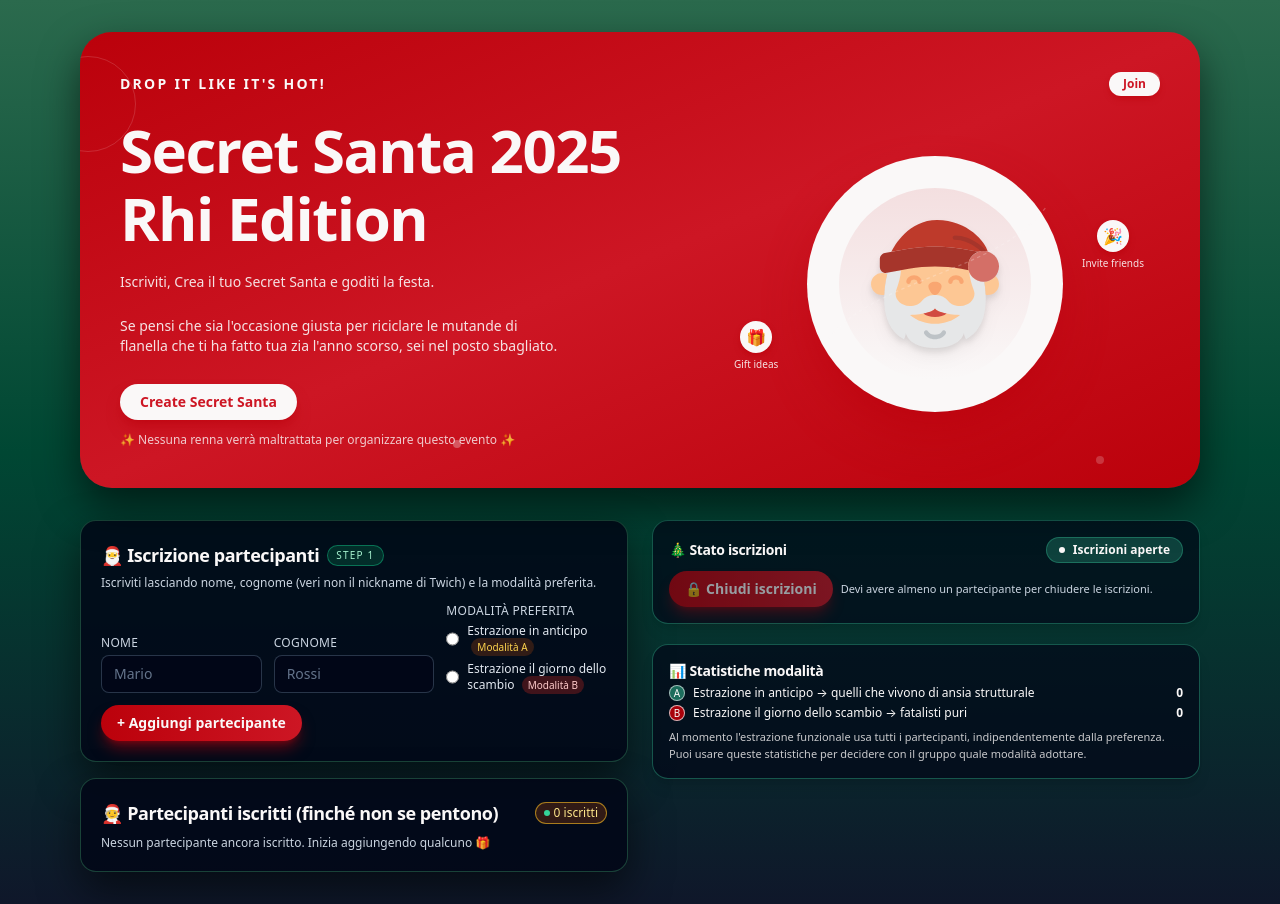
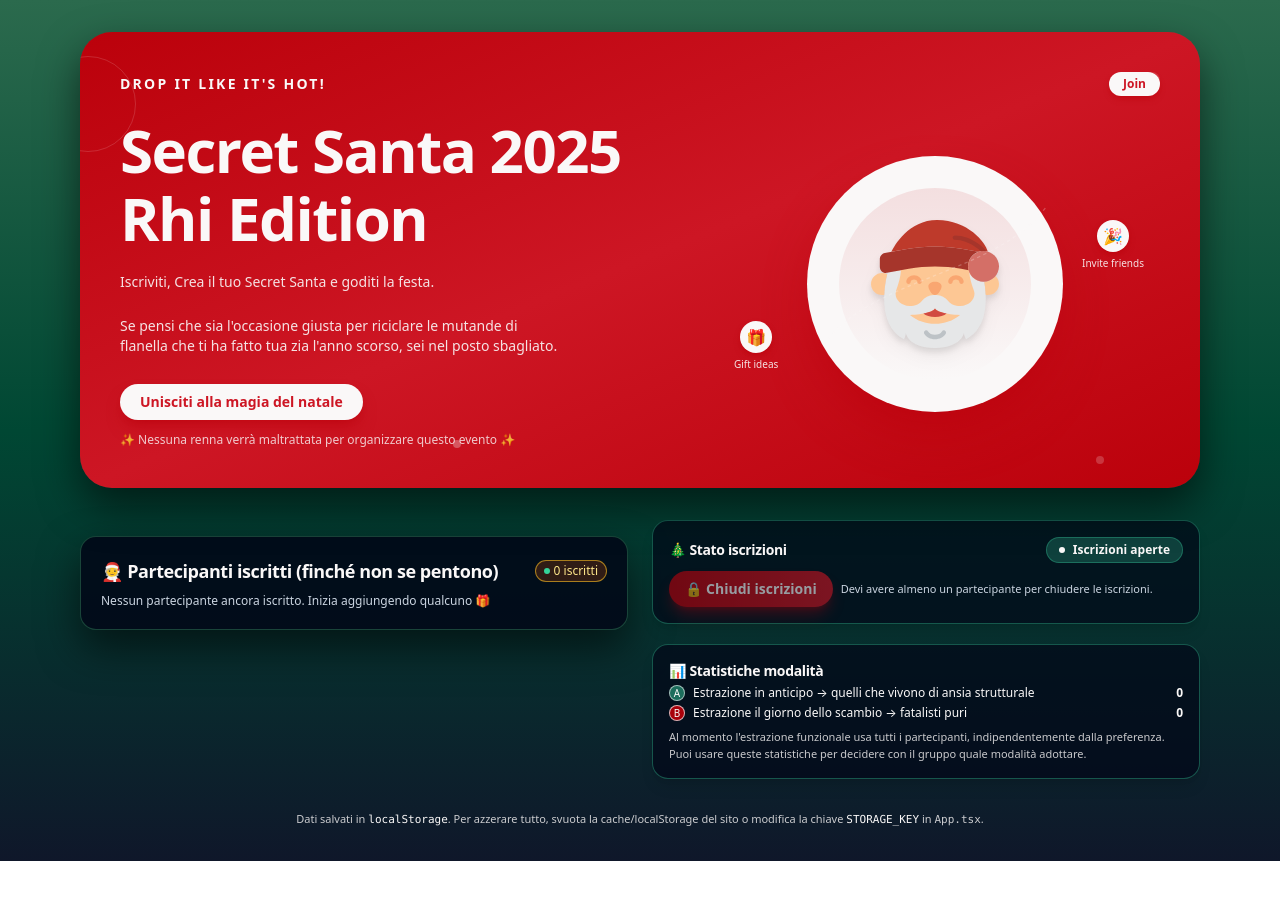
Before and after one commit to ArianoDev/secret-santa, a React (Vite) app: page / in a window 1280 px wide. After the commit the page ends 861 px from the top, so only its background shows below. Built offline with nearby package versions, Linux system fonts and the light colour scheme.

Commit message:
Moved ParticipantsForm in a modal

```diff
--- a/src/App.tsx
+++ b/src/App.tsx
@@ -13,6 +13,7 @@ import EnrollmentControls from "./components/EnrollmentControls";
 import DrawingArea from "./components/DrawingArea";
 import AdvanceDrawArea from "./components/AdvanceDrawArea";
 import Hero from "./components/Hero";
+import Modal from "./components/Modal";
 
 const STORAGE_KEY = "secret-santa-app-v2";
 
@@ -52,9 +53,6 @@ function generateId() {
   return `${Date.now()}-${Math.random().toString(36).slice(2, 9)}`;
 }
 
-/**
- * Genera una derangement (permutazione senza punti fissi) di [0..n-1]
- */
 function generateDerangement(n: number): number[] {
   if (n <= 1) return [];
 
@@ -88,6 +86,8 @@ const App: React.FC = () => {
   const [enrollmentOpen, setEnrollmentOpen] = useState<boolean>(true);
   const [drawStateB, setDrawStateB] = useState<DrawStateB>({ drawnIds: [] });
   const [assignmentsA, setAssignmentsA] = useState<Assignment[] | null>(null);
+
+  const [isEnrollModalOpen, setIsEnrollModalOpen] = useState(false);
 
   useEffect(() => {
     const initial = loadInitialState();
@@ -179,25 +179,34 @@ const App: React.FC = () => {
   return (
     <div className="min-h-screen">
       <div className="max-w-6xl mx-auto px-4 py-6 md:py-8 space-y-6 md:space-y-8">
-        {/* HERO IN STILE LANDING PAGE */}
-        <Hero />
+        {/* HERO */}
+        <Hero onOpenEnroll={() => setIsEnrollModalOpen(true)} />
 
-        {/* Contenuto principale della SPA */}
+        {/* MODALE ISCRIZIONE */}
+        <Modal
+          isOpen={isEnrollModalOpen && enrollmentOpen}
+          onClose={() => setIsEnrollModalOpen(false)}
+          title="Iscriviti al Secret Santa"
+        >
+          <ParticipantsForm
+            participants={participants}
+            onAdd={handleAddParticipant}
+            disabled={!enrollmentOpen}
+          />
+        </Modal>
+
+        {/* APP */}
         <main
           id="secret-santa-app"
           className="space-y-4 md:space-y-6 scroll-mt-6"
         >
           <section className="grid grid-cols-1 lg:grid-cols-2 gap-4 md:gap-6 items-start">
             <div>
-              <ParticipantsForm
-                onAdd={handleAddParticipant}
-                disabled={!enrollmentOpen}
-              />
-              <ParticipantsList
-                participants={participants}
-                canEdit={enrollmentOpen}
-                onRemove={handleRemoveParticipant}
-              />
+                <ParticipantsList
+                  participants={participants}
+                  canEdit={enrollmentOpen}
+                  onRemove={handleRemoveParticipant}
+                />
             </div>
 
             <div className="space-y-4 md:space-y-5">
@@ -262,7 +271,6 @@ const App: React.FC = () => {
           </section>
         </main>
 
-        {/*
         <footer className="mt-2 md:mt-4 text-center">
           <p className="text-[11px] text-brightSnow/80">
             Dati salvati in <code className="text-brightSnow">localStorage</code>. Per
@@ -270,7 +278,6 @@ const App: React.FC = () => {
             <code className="text-brightSnow">STORAGE_KEY</code> in <code>App.tsx</code>.
           </p>
         </footer>
-        */}
       </div>
     </div>
   );
--- a/src/components/Hero.tsx
+++ b/src/components/Hero.tsx
@@ -1,6 +1,10 @@
 import React from "react";
 
-const Hero: React.FC = () => {
+interface HeroProps {
+  onOpenEnroll: () => void;
+}
+
+const Hero: React.FC<HeroProps> = ({ onOpenEnroll }) => {
   return (
     <section className="mb-6 md:mb-8">
       <div className="relative overflow-hidden rounded-[32px] bg-gradient-to-br from-brickEmber via-flagRed to-brickEmber px-5 md:px-10 py-6 md:py-10 text-brightSnow shadow-xmas-soft">
@@ -21,10 +25,7 @@ const Hero: React.FC = () => {
             <button
               type="button"
               className="rounded-full bg-brightSnow px-3.5 py-1 text-[11px] md:text-xs font-semibold text-flagRed shadow-md shadow-brickEmber/40 hover:bg-brightSnow/90 transition-colors"
-              onClick={() => {
-                const el = document.getElementById("secret-santa-app");
-                if (el) el.scrollIntoView({ behavior: "smooth" });
-              }}
+              onClick={onOpenEnroll}
             >
               Join
             </button>
@@ -51,12 +52,9 @@ const Hero: React.FC = () => {
               <button
                 type="button"
                 className="rounded-full bg-brightSnow px-5 py-2 text-sm font-semibold text-flagRed shadow-lg shadow-brickEmber/50 hover:bg-brightSnow/95 transition-colors"
-                onClick={() => {
-                  const el = document.getElementById("secret-santa-app");
-                  if (el) el.scrollIntoView({ behavior: "smooth" });
-                }}
+                onClick={onOpenEnroll}
               >
-                Create Secret Santa
+                Unisciti alla magia del natale
               </button>
               <span className="text-[11px] md:text-xs text-brightSnow/80">
                 ✨ Nessuna renna verrà maltrattata per organizzare questo evento ✨
@@ -68,7 +66,6 @@ const Hero: React.FC = () => {
           <div className="relative">
             <div className="mx-auto flex h-52 w-52 md:h-64 md:w-64 items-center justify-center rounded-full bg-brightSnow shadow-2xl shadow-brickEmber/70">
               <div className="flex h-40 w-40 md:h-48 md:w-48 items-center justify-center rounded-full bg-gradient-to-b from-brickEmber/10 via-brickEmber/5 to-brightSnow">
-                {/* SVG Santa */}
                 <svg
                   height="118"
                   width="118"
--- /dev/null
+++ b/src/components/Modal.tsx
@@ -0,0 +1,43 @@
+import React from "react";
+
+interface ModalProps {
+  isOpen: boolean;
+  title?: string;
+  onClose: () => void;
+  children: React.ReactNode;
+}
+
+const Modal: React.FC<ModalProps> = ({ isOpen, title, onClose, children }) => {
+  if (!isOpen) return null;
+
+  return (
+    <div className="fixed inset-0 z-40 flex items-center justify-center bg-black/70 backdrop-blur-sm">
+      <div className="relative max-h-[90vh] w-full max-w-lg overflow-hidden rounded-3xl bg-slate-950/95 border border-blueSpruce/70 shadow-2xl shadow-black/80">
+        {/* Header */}
+        <div className="flex items-center justify-between px-5 pt-4 pb-2 border-b border-slate-800/70">
+          <h2 className="text-sm font-semibold tracking-tight text-brightSnow">
+            {title ?? "Aggiungi partecipante"}
+          </h2>
+          <button
+            type="button"
+            onClick={onClose}
+            className="inline-flex h-7 w-7 items-center justify-center rounded-full bg-slate-900 text-xs text-brightSnow hover:bg-slate-800 transition-colors"
+            aria-label="Chiudi"
+          >
+            ✕
+          </button>
+        </div>
+
+        {/* Body */}
+        <div className="px-5 py-4 overflow-y-auto max-h-[72vh]">
+          {children}
+        </div>
+
+        {/* Footer “ombra” */}
+        <div className="h-3 bg-gradient-to-t from-slate-950/90 to-transparent" />
+      </div>
+    </div>
+  );
+};
+
+export default Modal;
--- a/src/components/ParticipantsForm.tsx
+++ b/src/components/ParticipantsForm.tsx
@@ -1,12 +1,17 @@
 import React, { useState } from "react";
-import { GameMode } from "../types";
+import { GameMode, Participant } from "../types";
 
 interface ParticipantsFormProps {
+  participants: Participant[];
   onAdd: (data: { firstName: string; lastName: string; preferredMode: GameMode }) => void;
   disabled: boolean;
 }
 
-const ParticipantsForm: React.FC<ParticipantsFormProps> = ({ onAdd, disabled }) => {
+const ParticipantsForm: React.FC<ParticipantsFormProps> = ({
+  participants,
+  onAdd,
+  disabled,
+}) => {
   const [firstName, setFirstName] = useState("");
   const [lastName, setLastName] = useState("");
   const [preferredMode, setPreferredMode] = useState<GameMode | "">("");
@@ -17,9 +22,25 @@ const ParticipantsForm: React.FC<ParticipantsFormProps> = ({ onAdd, disabled })
     if (disabled) return;
 
     const newErrors: string[] = [];
+
     if (!firstName.trim()) newErrors.push("Il nome è obbligatorio, mica posso indovinarlo.");
-    if (!lastName.trim()) newErrors.push("Il cognome è obbligatorio, sennò pare una lista de Pokémon.");
+    if (!lastName.trim()) newErrors.push("Il cognome pure, sennò pare una lista de Pokémon.");
     if (!preferredMode) newErrors.push("Seleziona una modalità di gioco.");
+
+    const normFirst = firstName.trim().toLowerCase();
+    const normLast = lastName.trim().toLowerCase();
+
+    const alreadyExists = participants.some(
+      (p) =>
+        p.firstName.trim().toLowerCase() === normFirst &&
+        p.lastName.trim().toLowerCase() === normLast
+    );
+
+    if (alreadyExists) {
+      newErrors.push(
+        "Sembri già iscritto con questo nome e cognome. Se non sei stato tu, cerca "+firstName+" "+lastName+" e parlatene come persone civili."
+      );
+    }
 
     setErrors(newErrors);
     if (newErrors.length > 0) return;
@@ -36,16 +57,8 @@ const ParticipantsForm: React.FC<ParticipantsFormProps> = ({ onAdd, disabled })
   };
 
   return (
-    <div className="card">
-      <div className="flex items-center gap-2 mb-1.5">
-        <h2 className="text-lg font-semibold tracking-tight flex items-center gap-2">
-          🎅 Iscrizione partecipanti
-        </h2>
-        <span className="inline-flex items-center gap-1 rounded-full bg-emerald-900/50 border border-emerald-500/50 px-2 py-0.5 text-[10px] uppercase tracking-[0.12em] text-emerald-200">
-          Step 1
-        </span>
-      </div>
-      <p className="text-xs text-slate-300 mb-3">
+    <div className="space-y-3">
+      <p className="text-xs text-slate-300 mb-1">
         Iscriviti lasciando nome, cognome (veri non il nickname di Twich) e la modalità preferita.
       </p>
 
@@ -129,7 +142,7 @@ const ParticipantsForm: React.FC<ParticipantsFormProps> = ({ onAdd, disabled })
       </form>
 
       {errors.length > 0 && (
-        <div className="mt-3 rounded-xl border border-red-500/60 bg-red-950/50 px-3 py-2 text-xs text-red-100 space-y-1">
+        <div className="mt-2 rounded-xl border border-red-500/60 bg-red-950/50 px-3 py-2 text-xs text-red-100 space-y-1">
           {errors.map((err, idx) => (
             <p key={idx}>• {err}</p>
           ))}
--- a/src/components/ParticipantsList.tsx
+++ b/src/components/ParticipantsList.tsx
@@ -26,9 +26,9 @@ const ParticipantsList: React.FC<ParticipantsListProps> = ({
           {participants.length} iscritt{participants.length === 1 ? "o" : "i"}
         </span>
       </div>
-
       {participants.length === 0 ? (
         <p className="text-xs text-slate-300">
+
           Nessun partecipante ancora iscritto. Inizia aggiungendo qualcuno 🎁
         </p>
       ) : (
```
